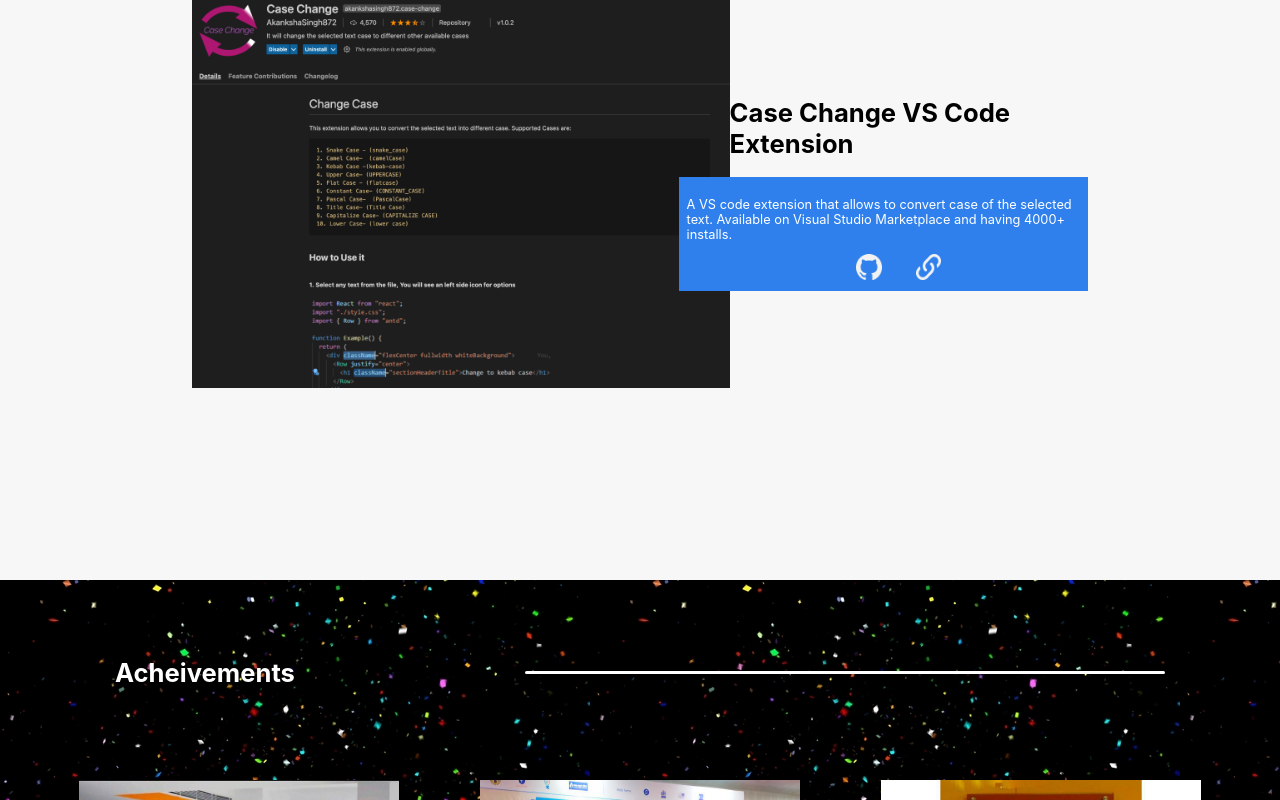
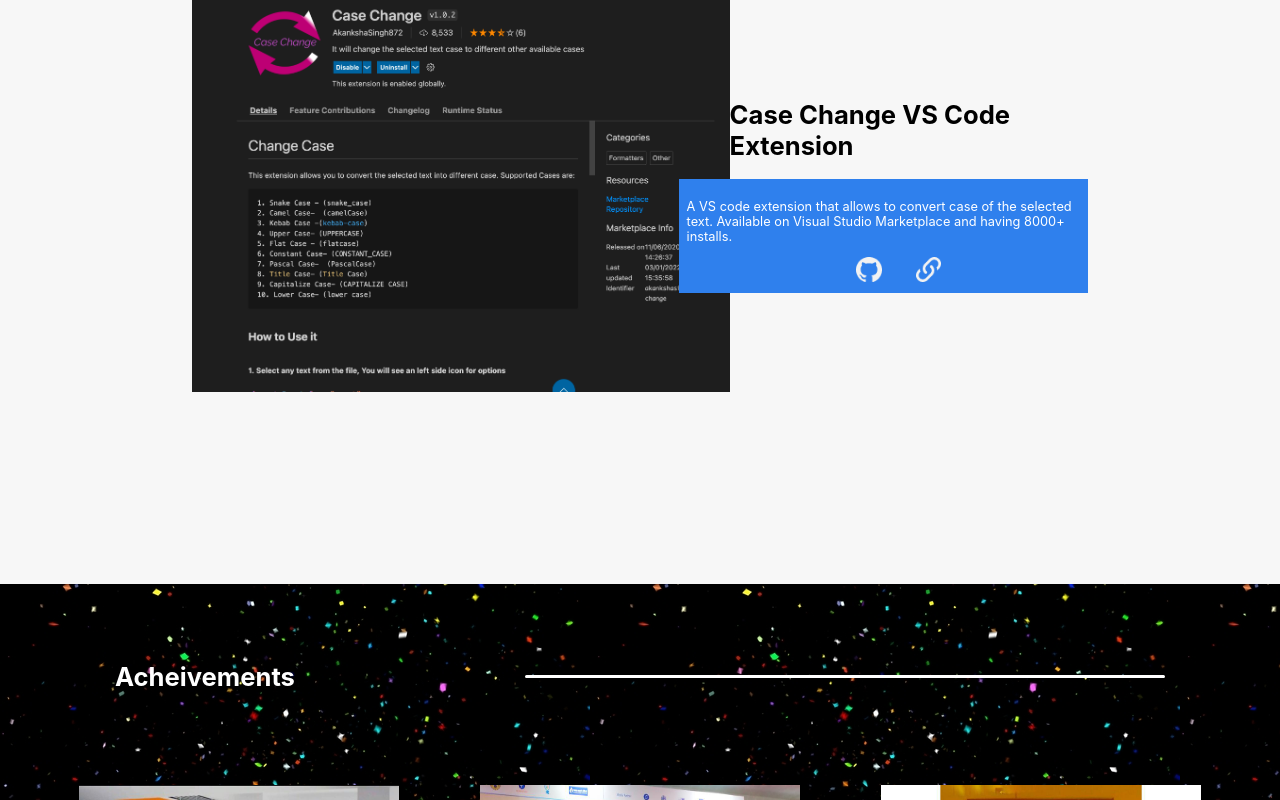
Before and after one commit to Akanksha872/portfolio, a React (Create React App) app: page / in a window 1280 px wide. Shown: the part 3808-4608 px from the top of the page. Built offline with nearby package versions, Linux system fonts and the light colour scheme.

Commit message:
updated project

```diff
--- a/src/pages/Projects.js
+++ b/src/pages/Projects.js
@@ -4,7 +4,7 @@
 } from "@material-ui/core";
 
 import Line from "../component/line";
-import project1 from "../assets/images/project1.png";
+import project1 from "../assets/images/project2.png";
 import githubLogo from "../assets/images/githubLink.png";
 import webLink from "../assets/images/webLink.png";
 import '../App.css';
@@ -16,7 +16,7 @@
   projectLink: "https://marketplace.visualstudio.com/items?itemName=AkankshaSingh872.case-change",
   image: project1,
   imageWidth: "60%",
-  description: "A VS code extension that allows to convert case of the selected text. Available on Visual Studio Marketplace and having 4000+ installs."
+  description: "A VS code extension that allows to convert case of the selected text. Available on Visual Studio Marketplace and having 8000+ installs."
 
 }];
 const useStyles = makeStyles((theme) => ({
```
Also changed, not shown: src/assets/images/project2.png (added).
